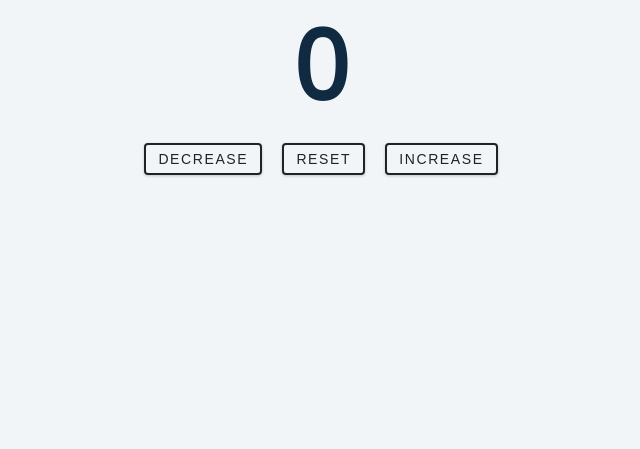
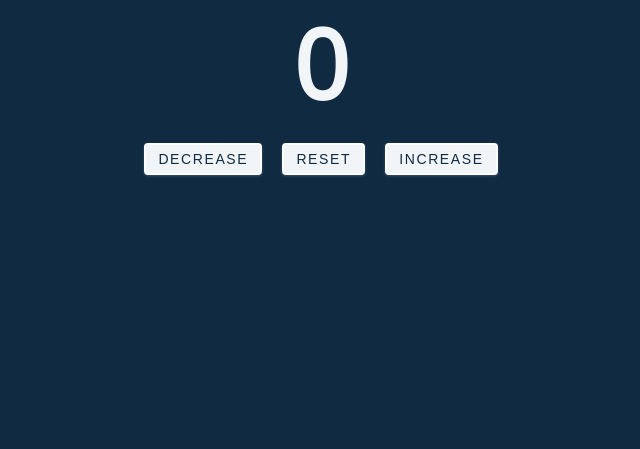
Before and after one commit to moaz-shamim/vanillajavascriptprojects, a plain HTML site: page Counter/index.html in a window 1280 px wide. Shown: the part 351-800 px from the top of the page, without its empty margins (319-959 px from the left). Drawn offline with nearby package versions, Linux system fonts and the light colour scheme.

Commit message:
Update styles.css

```diff
--- a/Counter/styles.css
+++ b/Counter/styles.css
@@ -68,8 +68,8 @@ Global Styles
 }
 body {
   font-family: var(--ff-secondary);
-  background: var(--clr-grey-10);
-  color: var(--clr-grey-1);
+  background: var(--clr-grey-1);
+  color: var(--clr-grey-10);
   line-height: 1.5;
   font-size: 0.875rem;
 }
@@ -151,6 +151,7 @@ main {
   place-items: center;
 }
 
+
 /*
 ===============
 Counter
@@ -171,16 +172,16 @@ main {
 }
 .btn {
   text-transform: uppercase;
-  background: transparent;
-  color: var(--clr-black);
+  background-color: var(--clr-grey-10);;
+  color: var(--clr-grey-1);
   padding: 0.375rem 0.75rem;
   letter-spacing: var(--spacing);
   display: inline-block;
   transition: var(--transition);
   font-size: 0.875rem;
-  border: 2px solid var(--clr-black);
+  border: 2px solid var(--clr-white);
   cursor: pointer;
-  box-shadow: 0 1px 3px rgba(0, 0, 0, 0.2);
+  box-shadow: 0 1px 3px rgba(255, 255, 255, 0.2);
   border-radius: var(--radius);
   margin: 0.5rem;
 }
```
